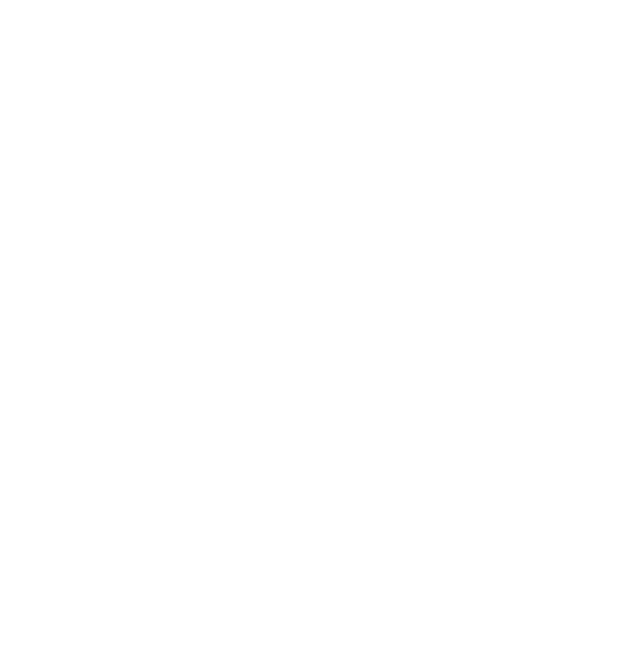
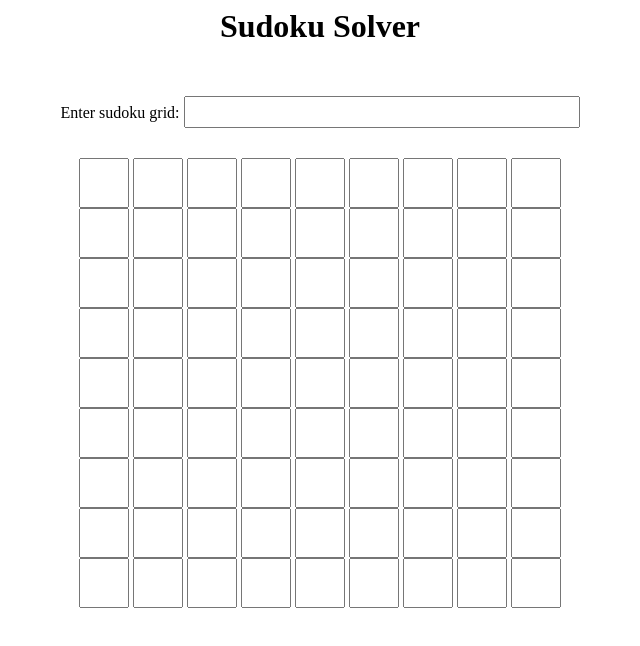
Before and after one commit to tollerz/simpleSudoku, a plain HTML site: page index.html in a window 1280 px wide. Shown: the whole page, without its empty margins (328-968 px from the left). Drawn offline with Linux system fonts and the light colour scheme.

Commit message:
Added a simple page that will demonstrate the sudoku solver

```diff
--- a/index.html
+++ b/index.html
@@ -1,9 +1,150 @@
 <html>
 <head>
     <title>SimpleSudoku</title>
+    <style>
+        body {
+            width: 100%;
+        }
+
+        .container {
+            width: 720px;
+            text-align: center;
+            margin: auto;
+        }
+
+        #pattern-container {
+            padding: 30px;
+        }
+
+        #pattern-container input {
+            width: 60%;
+            height: 32px;
+            font-size: 18px;
+        }
+
+        .row {
+            width: 500px;
+            margin: auto;
+        }
+
+        .row input {
+            width: 50px;
+            height: 50px;
+            font-size: 42px;
+            text-align: center;
+        }
+    </style>
 </head>
 <body>
 
+<div class="container">
+    <h1>Sudoku Solver</h1>
+    <div id="pattern-container">
+        <label>Enter sudoku grid: <input type="text" name="grid"/></label>
+    </div>
+
+    <div class="grid">
+        <div class="row">
+            <input type="text"></input>
+            <input type="text"></input>
+            <input type="text"></input>
+            <input type="text"></input>
+            <input type="text"></input>
+            <input type="text"></input>
+            <input type="text"></input>
+            <input type="text"></input>
+            <input type="text"></input>
+        </div>
+        <div class="row">
+            <input type="text"></input>
+            <input type="text"></input>
+            <input type="text"></input>
+            <input type="text"></input>
+            <input type="text"></input>
+            <input type="text"></input>
+            <input type="text"></input>
+            <input type="text"></input>
+            <input type="text"></input>
+        </div>
+        <div class="row">
+            <input type="text"></input>
+            <input type="text"></input>
+            <input type="text"></input>
+            <input type="text"></input>
+            <input type="text"></input>
+            <input type="text"></input>
+            <input type="text"></input>
+            <input type="text"></input>
+            <input type="text"></input>
+        </div>
+        <div class="row">
+            <input type="text"></input>
+            <input type="text"></input>
+            <input type="text"></input>
+            <input type="text"></input>
+            <input type="text"></input>
+            <input type="text"></input>
+            <input type="text"></input>
+            <input type="text"></input>
+            <input type="text"></input>
+        </div>
+        <div class="row">
+            <input type="text"></input>
+            <input type="text"></input>
+            <input type="text"></input>
+            <input type="text"></input>
+            <input type="text"></input>
+            <input type="text"></input>
+            <input type="text"></input>
+            <input type="text"></input>
+            <input type="text"></input>
+        </div>
+        <div class="row">
+            <input type="text"></input>
+            <input type="text"></input>
+            <input type="text"></input>
+            <input type="text"></input>
+            <input type="text"></input>
+            <input type="text"></input>
+            <input type="text"></input>
+            <input type="text"></input>
+            <input type="text"></input>
+        </div>
+        <div class="row">
+            <input type="text"></input>
+            <input type="text"></input>
+            <input type="text"></input>
+            <input type="text"></input>
+            <input type="text"></input>
+            <input type="text"></input>
+            <input type="text"></input>
+            <input type="text"></input>
+            <input type="text"></input>
+        </div>
+        <div class="row">
+            <input type="text"></input>
+            <input type="text"></input>
+            <input type="text"></input>
+            <input type="text"></input>
+            <input type="text"></input>
+            <input type="text"></input>
+            <input type="text"></input>
+            <input type="text"></input>
+            <input type="text"></input>
+        </div>
+        <div class="row">
+            <input type="text"></input>
+            <input type="text"></input>
+            <input type="text"></input>
+            <input type="text"></input>
+            <input type="text"></input>
+            <input type="text"></input>
+            <input type="text"></input>
+            <input type="text"></input>
+            <input type="text"></input>
+        </div>
+    </div>
+</div>
 
 <script type="text/javascript" src="sudoku.js"></script>
 </body>
```
Also changed, not shown: jasmine-2.2.0/spec/sudoku.js (+0 -8 lines).
